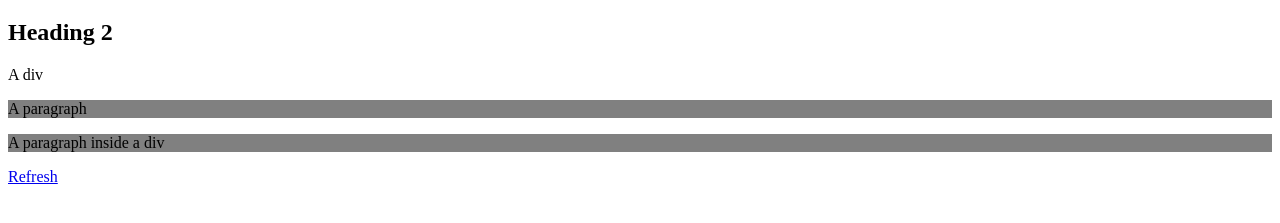
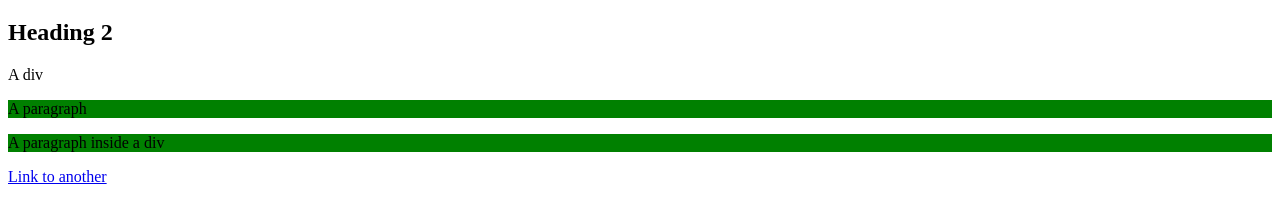
Before and after one commit to tdongsi/mongodb, a plain HTML site: page M101J/code/page2.html in a window 1280 px wide. Shown: the part 61-284 px from the top of the page. Drawn offline with Linux system fonts and the light colour scheme.

Commit message:
Pluralsight: Import stylesheet.

```diff
--- a/M101J/code/page2.html
+++ b/M101J/code/page2.html
@@ -3,7 +3,6 @@
 <head>
   <title>A simple page</title>
   <link rel="stylesheet" href="stylesheet.css" type="text/css" />
-  <link rel="stylesheet" href="stylesheet2.css" type="text/css" />
 </head>
 <body>
   <h1>Heading 1</h1>
@@ -14,6 +13,6 @@
   <div>
     <p>A paragraph inside a div</p>
   </div>
-  <a href="page.html">Refresh</a>
+  <a href="page.html">Link to another</a>
 </body>
 </html>
--- a/M101J/code/stylesheet.css
+++ b/M101J/code/stylesheet.css
@@ -1,3 +1,5 @@
+@import url("stylesheet2.css");
+
 p {
     background-color:Green;
 }
```
